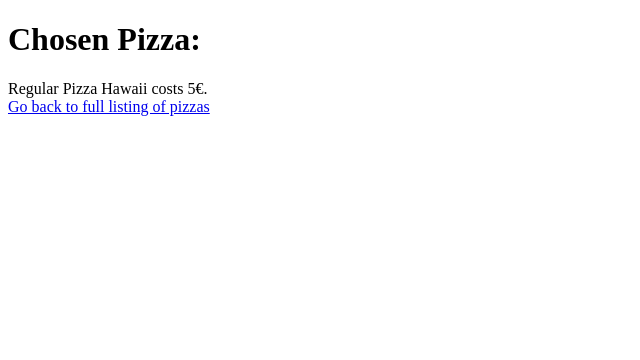
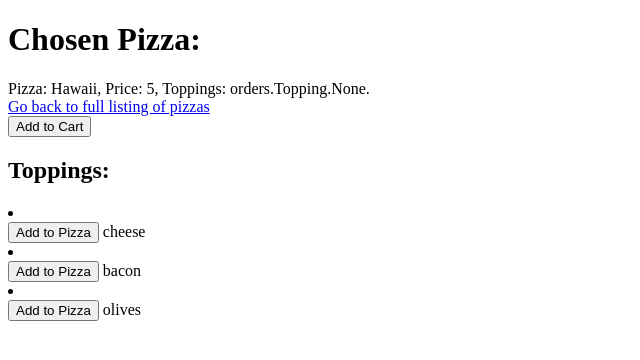
Before and after one commit to Benjamin-Re/Pizza, a Django app: page /1 in a window 1280 px wide. Shown: the top 360 px of the page, without its empty margins (0-640 px from the left). Run offline with Django 3.2, Linux system fonts and the light colour scheme; data comes from the database, SQL or seed files in the repository; both versions use the stored data as it was after the commit.

Commit message:
add model topping, views show and addToPizza, show.html

```diff
--- a/orders/admin.py
+++ b/orders/admin.py
@@ -1,5 +1,7 @@
 from django.contrib import admin
-from .models import Pizza
+from .models import Pizza, ShoppingCart, Topping
 
 # Register your models here.
 admin.site.register(Pizza)
+admin.site.register(ShoppingCart)
+admin.site.register(Topping)
--- a/orders/models.py
+++ b/orders/models.py
@@ -1,10 +1,25 @@
 # A model is a python class that maps to a database table
 
 from django.db import models
+from django.contrib.auth import get_user_model
+from django.contrib.auth.models import User
+
 
 # Create your models here.
 class Pizza(models.Model):
 	name = models.CharField(max_length=64)
 	price = models.IntegerField()
+	topping = models.ManyToManyField('Topping', related_name='pizzas', default='none')
 	def __str__(self):
-		return f"Regular Pizza {self.name} costs {self.price}€."
+		return f"Pizza: {self.name}, Price: {self.price}, Toppings: {self.topping}."
+
+class ShoppingCart(models.Model):
+	buyer = models.ForeignKey(User, on_delete=models.CASCADE, default = 'newUser')
+	item = models.ManyToManyField(Pizza, related_name="shoppingCarts")
+	def __str__(self):
+		return f"Shopper {self.buyer} added {self.item} to shopping cart."
+
+class Topping(models.Model):
+	name = models.CharField(max_length=64)
+	def __str__(self):
+		return self.name
--- a/orders/templates/orders/index.html
+++ b/orders/templates/orders/index.html
@@ -16,6 +16,7 @@
     </ul>
 {% if user.is_authenticated %}
     Hi {{ user.username }}!
+	<p><a href="{% url 'show' 1 %}">Show my shopping Cart</a></p>
     <p><a href="{% url 'logout' %}">logout</a></p>
 {% else %}
     <p>You are not logged in</p>
--- a/orders/templates/orders/pizza.html
+++ b/orders/templates/orders/pizza.html
@@ -7,4 +7,18 @@
     <br>
     <a href="{% url 'index' %}">Go back to full listing of pizzas</a>
 
+	<form action="{% url 'addToCart' pizza.id%}" method="POST">
+	{% csrf_token %}
+	  <input type="submit" class="btn" value="Add to Cart" name="Add">
+	</form>
+	<h2>Toppings: </h2>
+	{% for topping in toppings %}
+		<li>
+			<form action="{% url 'addToPizza' pizza.id topping.id%}" method="POST">
+			{% csrf_token %}
+				<input type="submit" class="btn" value="Add to Pizza" name="Add">
+				{{ topping }}
+			</form>
+		</li>
+	{% endfor %}
 {% endblock %}
--- a/orders/urls.py
+++ b/orders/urls.py
@@ -9,4 +9,7 @@ urlpatterns = [
     path('signup/', views.SignUp.as_view(), name='signup'),
     # make available access to individual pizza by introducing id variable
     path("<int:pizza_id>", views.pizza, name="pizza"),
+	path("addToCart(<int:pizza_id>)", views.addToCart, name="addToCart"),
+	path("addToPizza(<int:pizza_id>, <int:topping_id>)", views.addToPizza, name="addToPizza"),
+	path("showCart(<int:cart_id>", views.show, name="show")
 ]
--- a/orders/views.py
+++ b/orders/views.py
@@ -3,7 +3,7 @@
 from django.http import HttpResponse
 from django.shortcuts import render, Http404
 # have to import the class Pizza from the model so can pass its instances to template
-from orders.models import Pizza
+from orders.models import Pizza, Topping, ShoppingCart
 
 # This is imported for the signup_functionality
 from django.contrib.auth.forms import UserCreationForm
@@ -31,5 +31,39 @@ def pizza(request, pizza_id): #the id is provided as parameter
         raise Http404("This pizza does not exist")
     context = {
         "pizza": pizza,
+		"toppings": Topping.objects.all()
     }
     return render(request, "orders/pizza.html", context)
+
+def addToCart(request, pizza_id):
+	pizza = Pizza.objects.get(pk=pizza_id) # make a pizza instance with pk we get as parameter from the page i guess
+	pizza.save()
+	try: # see if a shopping cart for this user already exists
+		shoppingCartInstance = ShoppingCart.objects.get(buyer=request.user)
+		shoppingCartInstance.save()
+	except ShoppingCart.DoesNotExist: # if it doesnt exist already create one
+		shoppingCartInstance = ShoppingCart.objects.create(buyer=request.user)
+		shoppingCartInstance.save()
+	shoppingCartInstance.item.add(pizza) # add the pizza instance to the shoppingcartinstance. Later also quantity
+	return HttpResponse('Added item to shopping Cart!') #this should be a page displaying the items in the shoppin Cart
+
+def addToPizza(request, pizza_id, topping_id):
+	pizza = Pizza.objects.get(pk=pizza_id)
+	topping = Topping.objects.get(pk=topping_id)
+	try:
+		pizza.topping.add(topping)
+	except Topping.DoesNotExist:
+		return Http404('Topping does not exist')
+	except Pizza.DoesNotExist:
+		return Http404('Pizza does not exist')
+	return HttpResponse('Added topping to your pizza')
+
+def show(request, cart_id): #the id is provided as parameter
+    try:
+        currentShoppingCart = ShoppingCart.objects.get(pk=cart_id) # get me the pizza with corresponding id
+    except ShoppingCart.DoesNotExist:
+        raise Http404("This ShoppingCart does not exist")
+    context = {
+        "shoppingCart": currentShoppingCart
+    }
+    return render(request, "orders/show.html", context)
--- a/pizza/settings.py
+++ b/pizza/settings.py
@@ -124,3 +124,5 @@ STATIC_URL = '/static/'
 LOGIN_REDIRECT_URL = '/'
 # And logout redirect
 LOGOUT_REDIRECT_URL = '/'
+# if i want to customize Djangos user model
+# AUTH_USER_MODEL = 'users.CustomUser'
```
Also changed, not shown: orders/templates/orders/show.html (added, +10 -0 lines), db.sqlite (added), db.sqlite3, orders/migrations/0001_initial.py, orders/migrations/0002_auto_20190922_1004.py (added), orders/migrations/0002_pizza_size.py (deleted), orders/migrations/0003_topping.py (added), orders/migrations/0004_pizza_topping.py (added), 1 other file.
